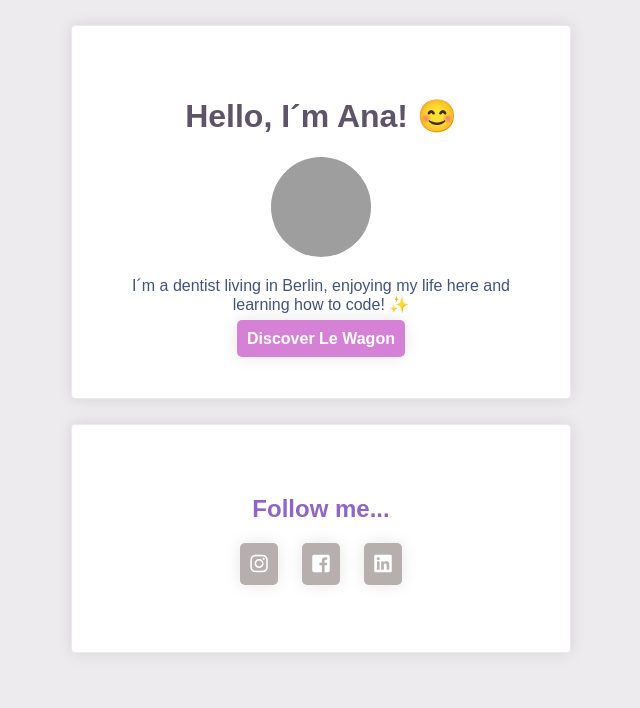
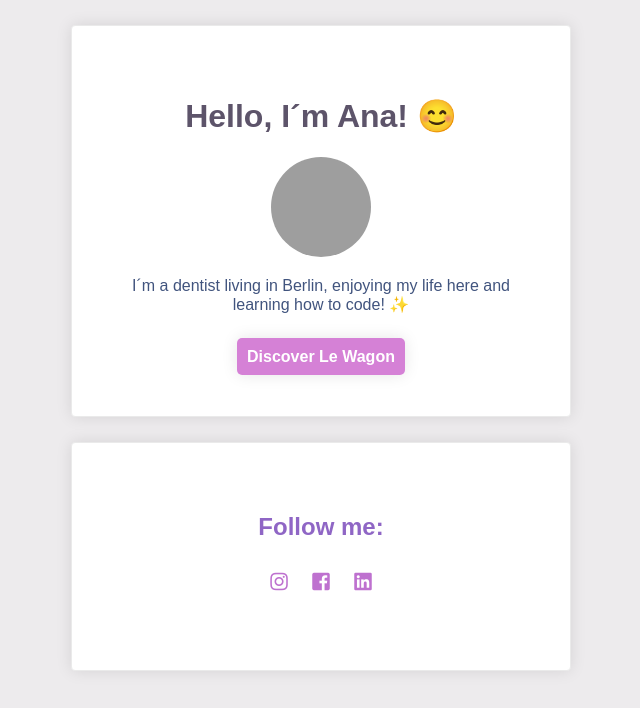
Before and after one commit to ana-tereza33/profile, a plain HTML site: page index.html in a window 1280 px wide. Shown: the whole page, without its empty margins (319-959 px from the left). Drawn offline with Linux system fonts and the light colour scheme; grey boxes are pictures that could not be loaded.

Commit message:
making it even more prettier

```diff
--- a/index.html
+++ b/index.html
@@ -16,21 +16,25 @@
     <p>
       I´m a dentist living in Berlin, enjoying my life here and learning how to code! ✨
     </p>
+    <br />
     <a href="#" id="le-wagon"><strong>Discover Le Wagon</strong></a>
   </div>
   <div class="card">
     <h2>
-      Follow me...
+      Follow me:
     </h2>
     <ul>
       <li>
-        <a href="https://www.instagram.com" class="social-hover" target="_blank"><i class="fab fa-instagram"></i></a>
+        <a href="https://www.instagram.com" class="social" target="_blank">
+          <i class="fab fa-instagram"></i></a>
       </li>
       <li>
-        <a href="https://de-de.facebook.com" class="social-hover" target="_blank"><i class="fab fa-facebook-square"></i></a>
+        <a href="https://de-de.facebook.com" class="social" target="_blank">
+          <i class="fab fa-facebook-square"></i></a>
       </li>
       <li>
-        <a href="https://www.linkedin.com/hp" class="social-hover" target="_blank"><i class="fab fa-linkedin"></i></a>
+        <a href="https://www.linkedin.com/hp" class="social" target="_blank">
+          <i class="fab fa-linkedin"></i></a>
       </li>
     </ul>
   </div>
--- a/style.css
+++ b/style.css
@@ -19,11 +19,6 @@ h2 {
   color: #8f66c5;
 }
 
-#le-wagon {
-  text-decoration: none;
-  color: #ffffff
-}
-
 #le-wagon:hover {
   background-color: #000000;
 }
@@ -40,14 +35,12 @@ ul li {
   padding: 10px;
 }
 
-.social-hover {
-  background-color: rgb(183, 174, 174);
-  text-align: center;
-  text-decoration: none;
+.social {
+  color: rgb(190, 113, 207);
 }
 
-.social-hover:hover {
-  background-color: #000000;
+.social:hover {
+  color: #000000;
   text-decoration: none;
 }
 
@@ -67,7 +60,7 @@ ul li {
   border-radius: 50%;
 }
 
-a {
+#le-wagon {
   text-decoration: none;
   background-color: #d581d6;
   color: white;
```
Lines whose indentation alone changed are shown as unchanged.
